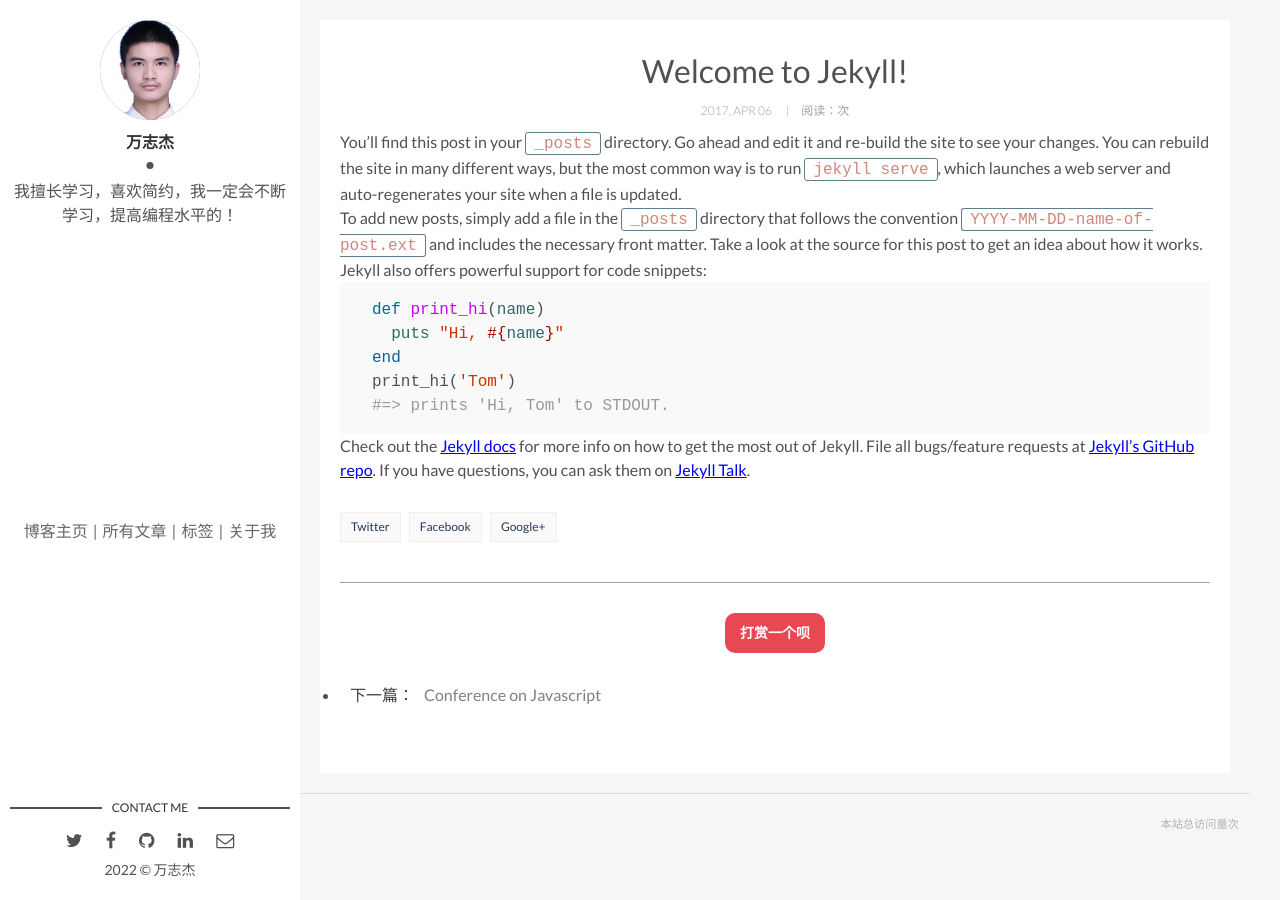
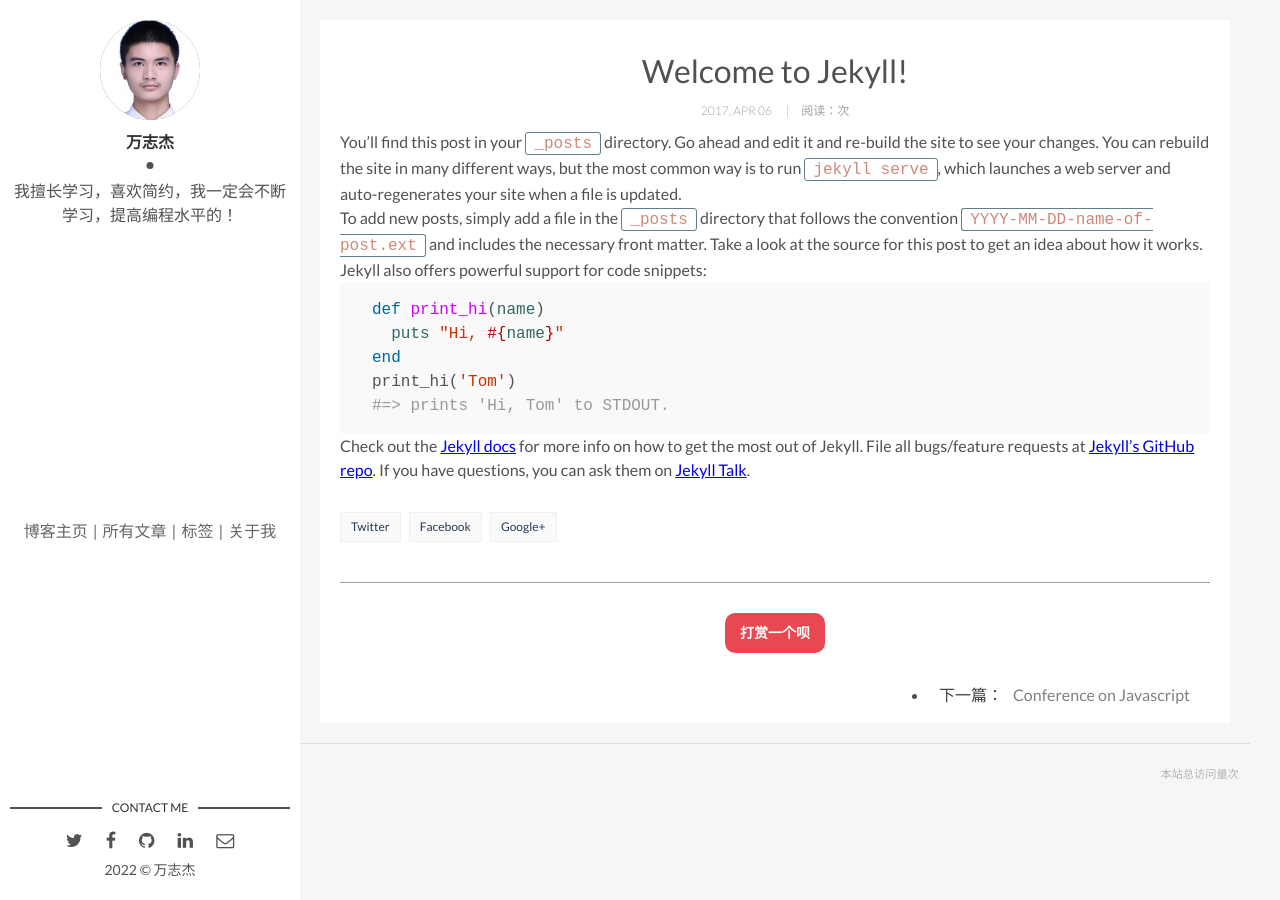
Before and after one commit to 19991010wan/wanBlog_Chinese, a Jekyll site: the page built from _posts/2017-04-06-welcome-to-jekyll.markdown, in a window 1280 px wide. Built offline with Jekyll 4.4.1, drawn with Linux system fonts in a browser that asks for light colours; nearby versions of some CDN libraries; comment, search, counter and statistics services are not loaded.

Commit message:
update css and scss

```diff
--- a/assets/css/main.css
+++ b/assets/css/main.css
@@ -1289,7 +1289,6 @@
   margin: 20px auto;
 }*/
 .paper_pre_next {
-  display: inline-block;
   padding: 0 0 40px 0; }
   .paper_pre_next .next {
     margin-top: 20px;
--- a/assets/css/scss/parts/_post-page.scss
+++ b/assets/css/scss/parts/_post-page.scss
@@ -249,7 +249,7 @@
 
 
 .paper_pre_next {
-  display: inline-block;
+  //display: inline-block;
   padding: 0 0 40px 0;
   .next{
     margin-top: 20px;
```
